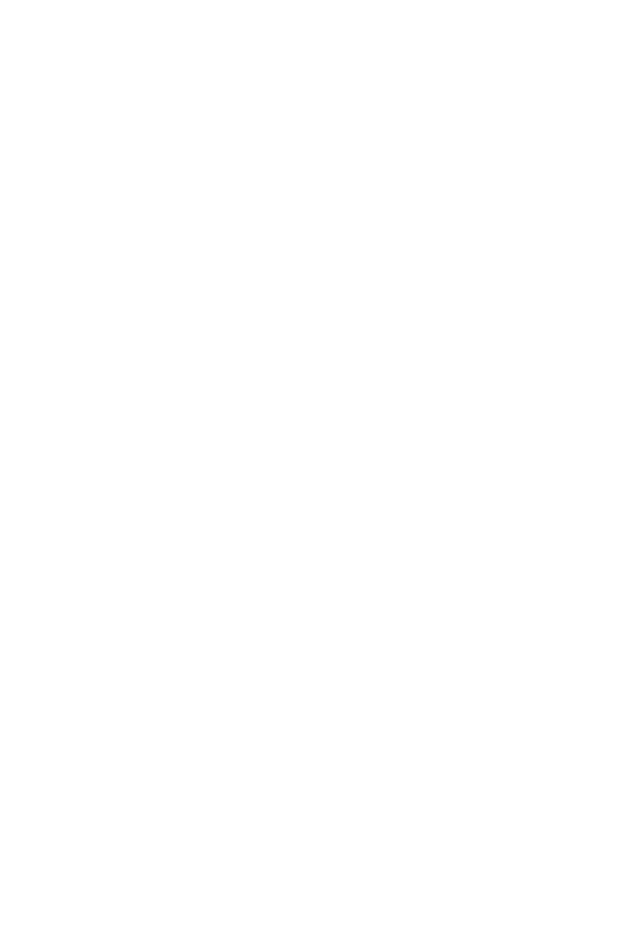
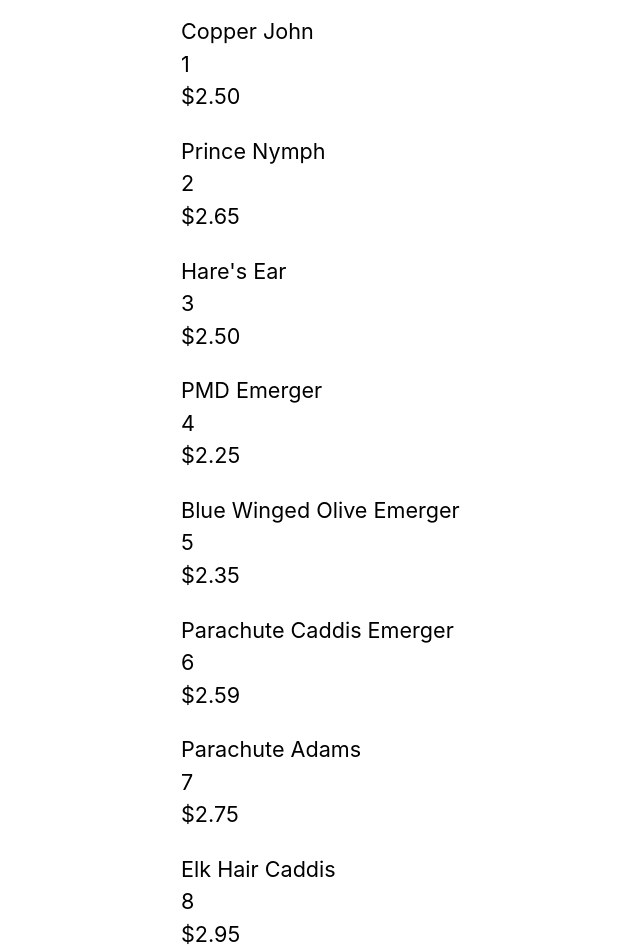
Before and after one commit to GuyFarley/lassen-fly-shop, a Next.js app: page / in a window 1280 px wide. Shown: the part 260-1212 px from the top of the page, without its empty margins (153-793 px from the left). Before the commit the page ends 800 px from the top, so only its background shows below. Built offline with nearby package versions, Linux system fonts and the light colour scheme.

Commit message:
Rendering mock data to home page

```diff
--- /dev/null
+++ b/data.js
@@ -0,0 +1,74 @@
+export const itemList = [
+  {
+    id: 1,
+    title: 'Copper John',
+    price: '$2.50',
+    description: 'Copper John Nymph',
+    category: 'Nymphs',
+    inventory: 20,
+  },
+  {
+    id: 2,
+    title: 'Prince Nymph',
+    price: '$2.65',
+    description: 'Prince Nymph',
+    category: 'Nymphs',
+    inventory: 23,
+  },
+  {
+    id: 3,
+    title: 'Hare\'s Ear',
+    price: '$2.50',
+    description: 'Hare\'s Ear',
+    category: 'Nymphs',
+    inventory: 33,
+  },
+  {
+    id: 4,
+    title: 'PMD Emerger',
+    price: '$2.25',
+    description: 'PMD Emerger',
+    category: 'Emergers',
+    inventory: 17,
+  },
+  {
+    id: 5,
+    title: 'Blue Winged Olive Emerger',
+    price: '$2.35',
+    description: 'Blue Winged Olive Emerger',
+    category: 'Emergers',
+    inventory: 12,
+  },
+  {
+    id: 6,
+    title: 'Parachute Caddis Emerger',
+    price: '$2.59',
+    description: 'Parachute Caddis Emerger',
+    category: 'Emergers',
+    inventory: 16,
+  },
+  {
+    id: 7,
+    title: 'Parachute Adams',
+    price: '$2.75',
+    description: 'Parachute Adams',
+    category: 'Dry Flies',
+    inventory: 27,
+  },
+  {
+    id: 8,
+    title: 'Elk Hair Caddis',
+    price: '$2.95',
+    description: 'Elk Hair Caddis',
+    category: 'Dry Flies',
+    inventory: 32,
+  },
+  {
+    id: 9,
+    title: 'Parachute Purple Haze',
+    price: '$2.49',
+    description: 'Parachute Purple Haze',
+    category: 'Dry Flies',
+    inventory: 15,
+  },
+]
--- a/pages/index.js
+++ b/pages/index.js
@@ -1,8 +1,17 @@
+import { itemList } from '../data';
 import Head from 'next/head';
 import Layout, { siteTitle } from '../components/layout';
 import utilStyles from '../styles/utils.module.css';
 
-export default function Home() {
+export async function getStaticProps() {
+  return {
+    props: {
+      allItemsData: itemList,
+    },
+  };
+}
+
+export default function Home({ allItemsData }) {
   return (
     <Layout home>
       <Head>
@@ -10,6 +19,19 @@
       </Head>
       <section className={utilStyles.headingMd}>
         <p>The hottest patterns guaranteed to put fish in your net!</p>
+        <h2 className={utilStyles.headingLg}>Current Items in Stock</h2>
+        <ul className={utilStyles.list}>
+          {allItemsData.map(({ id, title, price }) => (
+            <li className={utilStyles.listItem} key={id}>
+              {title}
+              <br />
+              {id}
+              <br />
+              {price}
+              <br />
+            </li>
+          ))}
+        </ul>
       </section>
     </Layout>
   );
```
